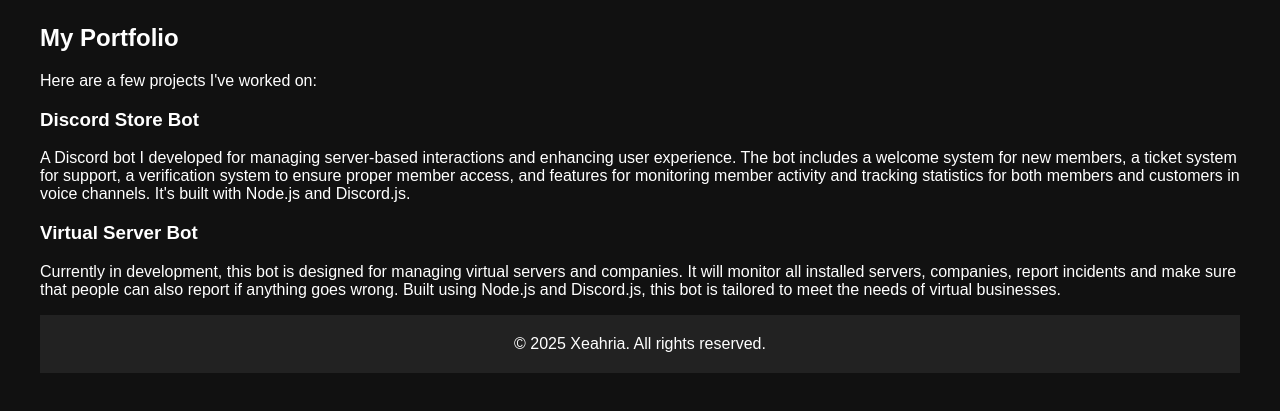
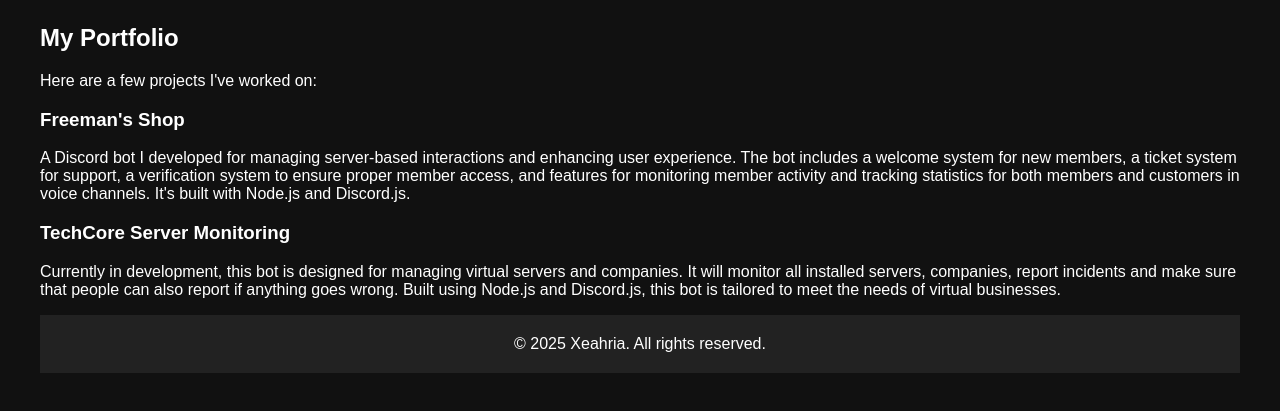
Before and after one commit to Xeahria/portfolio, a website: page portfolio.html in a window 1280 px wide. Shown: the part 149-560 px from the top of the page. Drawn offline with Linux system fonts and the light colour scheme.

Commit message:
Edited portfolio project names

```diff
--- a/portfolio.html
+++ b/portfolio.html
@@ -39,12 +39,12 @@
             <p>Here are a few projects I've worked on:</p>
 
             <div class="project">
-                <h3>Discord Store Bot</h3>
+                <h3>Freeman's Shop</h3>
                 <p>A Discord bot I developed for managing server-based interactions and enhancing user experience. The bot includes a welcome system for new members, a ticket system for support, a verification system to ensure proper member access, and features for monitoring member activity and tracking statistics for both members and customers in voice channels. It's built with Node.js and Discord.js.</p>
             </div>
 
             <div class="project">
-                <h3>Virtual Server Bot</h3>
+                <h3>TechCore Server Monitoring</h3>
                 <p>Currently in development, this bot is designed for managing virtual servers and companies. It will monitor all installed servers, companies, report incidents and make sure that people can also report if anything goes wrong. Built using Node.js and Discord.js, this bot is tailored to meet the needs of virtual businesses.</p>
             </div>
         </section>
```
